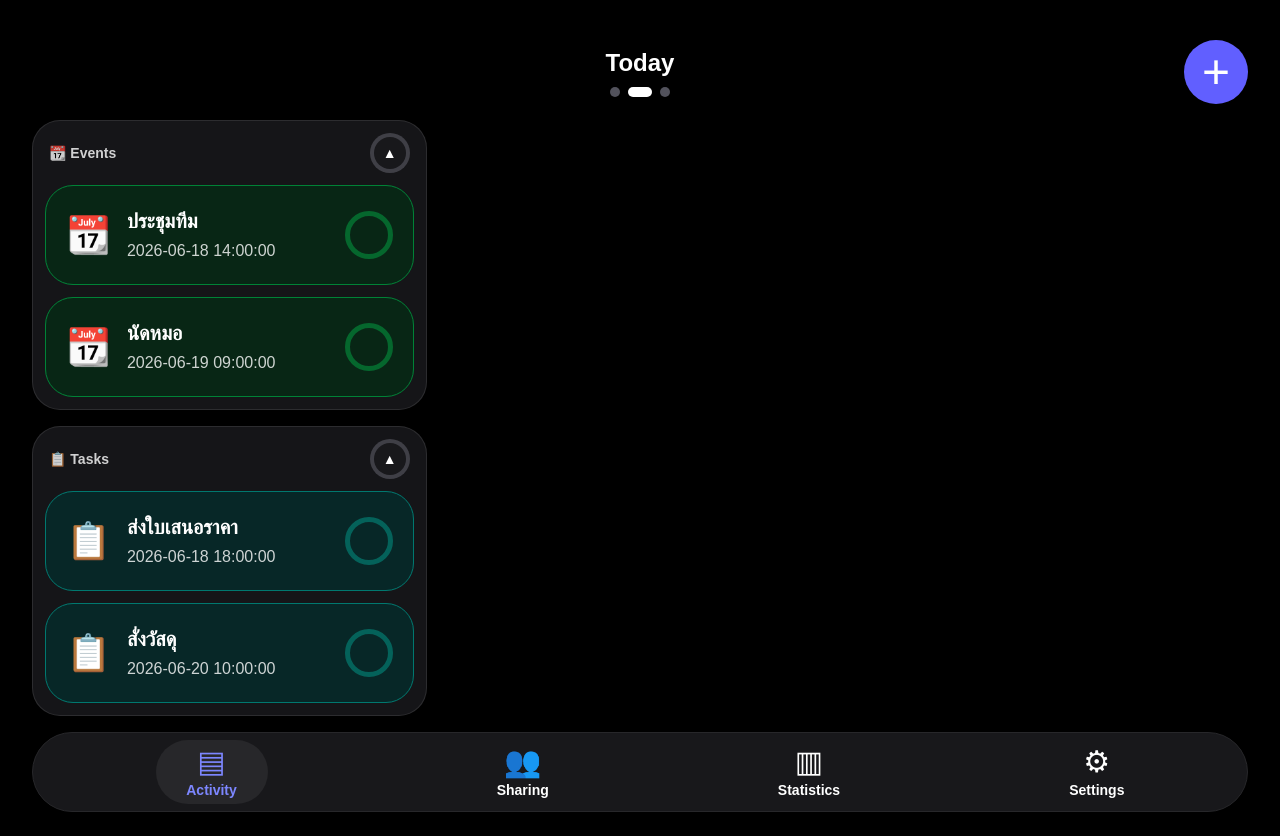
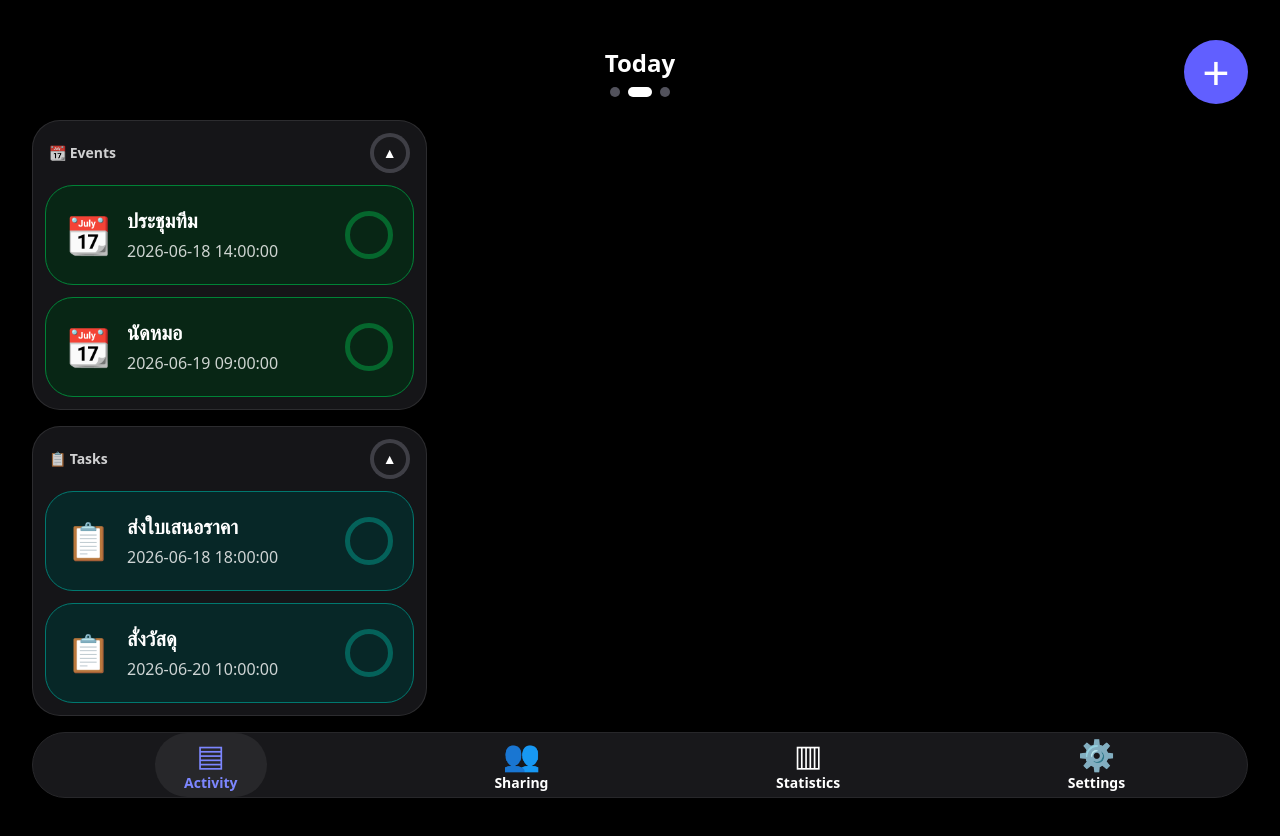
Before and after one commit to tartaryoungx/Life_OS, a Next.js app in the folder frontend/: page /today in a window 1280 px wide. After the commit the page ends 800 px from the top, so only its background shows below. Built offline with nearby package versions, Linux system fonts and the light colour scheme.

Commit message:
scoll fix

```diff
--- a/frontend/src/app/today/page.tsx
+++ b/frontend/src/app/today/page.tsx
@@ -1,64 +1,7 @@
-"use client";
 
-import TopBar from "../../components/layout/TopBar";
-import DateStrip from "../../features/today/components/DateStrip";
-import ActivityCard from "../../features/today/components/ActivityCard";
-import BottomNav from "../../components/layout/BottomNav";
-import { useState } from "react";
+import TodayScreen from "../../features/today/components/TodayScreen";
 
-type ViewMode = "overdue" | "today" | "upcoming";
+export default function TodayPage() {
 
-export default function Today() {
-  const [mode, setMode] = useState<ViewMode>("today");
-  const modes: ViewMode[] = ["overdue", "today", "upcoming"];
-
-  const [touchStart, setTouchStart] = useState<number | null>(null);
-
-  function handleTouchStart(e: React.TouchEvent) {
-  setTouchStart(e.touches[0].clientX);
-  }
-
-  function handleTouchEnd(e: React.TouchEvent) {
-    if (touchStart === null) return;
-
-    const touchEnd = e.changedTouches[0].clientX;
-    const diff = touchStart - touchEnd;
-
-    const index = modes.indexOf(mode);
-
-    // ปัดซ้าย
-    if (diff > 50 && index < modes.length - 1) {
-      setMode(modes[index + 1]);
-    }
-
-    // ปัดขวา
-    if (diff < -50 && index > 0) {
-      setMode(modes[index - 1]);
-    }
-
-    setTouchStart(null);
-  }
-
-  return (
-    <main className="min-h-screen bg-black text-white">
-      <div className="mx-auto flex flex-col min-h-screen w-full max-w-md px-4 pt-10 pb-6 md:max-w-7xl md:px-8"
-      onTouchStart={handleTouchStart}
-      onTouchEnd={handleTouchEnd}
-      >
-        <TopBar mode={mode} setMode={setMode} />
-
-        {/* <DateStrip /> */}
-
-        <div className="grid grid-cols-1 gap-4 md:grid-cols-3">
-          <div className="mt-4">
-            <ActivityCard />
-          </div>
-        </div>
-
-        <div className="flex-1" />
-
-        <BottomNav />
-      </div>
-    </main>
-  );
+  return <TodayScreen />;
 }
--- /dev/null
+++ b/frontend/src/features/today/components/TodayScreen.tsx
@@ -0,0 +1,33 @@
+"use client";
+
+import TopBar from "../../../components/layout/TopBar";
+import ActivityCard from "../../../features/today/components/ActivityCard";
+import BottomNav from "../../../components/layout/BottomNav";
+import { useSwipeMode } from "../../../features/today/hooks/useSwipeMode";
+
+export default function Today() {
+  const { mode, setMode, handleTouchStart, handleTouchEnd } =
+    useSwipeMode("today");
+
+  return (
+    <main className="h-dvh overflow-hidden bg-black text-white">
+      <div
+        className="mx-auto flex h-full w-full max-w-md flex-col overflow-y-auto px-4 pt-10 pb-6 md:max-w-7xl md:px-8"
+        onTouchStart={handleTouchStart}
+        onTouchEnd={handleTouchEnd}
+      >
+        <TopBar mode={mode} setMode={setMode} />
+
+        <div className="grid grid-cols-1 gap-4 md:grid-cols-3">
+          <div className="mt-4">
+            <ActivityCard />
+          </div>
+        </div>
+
+        <div className="flex-1" />
+
+        <BottomNav />
+      </div>
+    </main>
+  );
+}
--- /dev/null
+++ b/frontend/src/features/today/hooks/useSwipeMode.ts
@@ -0,0 +1,39 @@
+import { useState } from "react";
+
+export type ViewMode = "overdue" | "today" | "upcoming";
+
+const modes: ViewMode[] = ["overdue", "today", "upcoming"];
+
+export function useSwipeMode(initialMode: ViewMode = "today") {
+  const [mode, setMode] = useState<ViewMode>(initialMode);
+  const [touchStart, setTouchStart] = useState<number | null>(null);
+
+  function handleTouchStart(e: React.TouchEvent) {
+    setTouchStart(e.touches[0].clientX);
+  }
+
+  function handleTouchEnd(e: React.TouchEvent) {
+    if (touchStart === null) return;
+
+    const touchEnd = e.changedTouches[0].clientX;
+    const diff = touchStart - touchEnd;
+    const index = modes.indexOf(mode);
+
+    if (diff > 50 && index < modes.length - 1) {
+      setMode(modes[index + 1]);
+    }
+
+    if (diff < -50 && index > 0) {
+      setMode(modes[index - 1]);
+    }
+
+    setTouchStart(null);
+  }
+
+  return {
+    mode,
+    setMode,
+    handleTouchStart,
+    handleTouchEnd,
+  };
+}
--- a/frontend/src/styles/globals.css
+++ b/frontend/src/styles/globals.css
@@ -4,8 +4,6 @@
   --background: #ffffff;
   --foreground: #171717;
 }
-
-
 
 @media (prefers-color-scheme: dark) {
   :root {
@@ -14,10 +12,18 @@
   }
 }
 
+html,
 body {
-  background: var(--background);
-  color: var(--foreground);
-  font-family: Arial, Helvetica, sans-serif;
+  height: 100%;
+  overflow: hidden;
+  overscroll-behavior: none;
+  background: black;
+}
+
+body {
+  position: fixed;
+  inset: 0;
+  width: 100%;
 }
 
 @property --progress {
```
